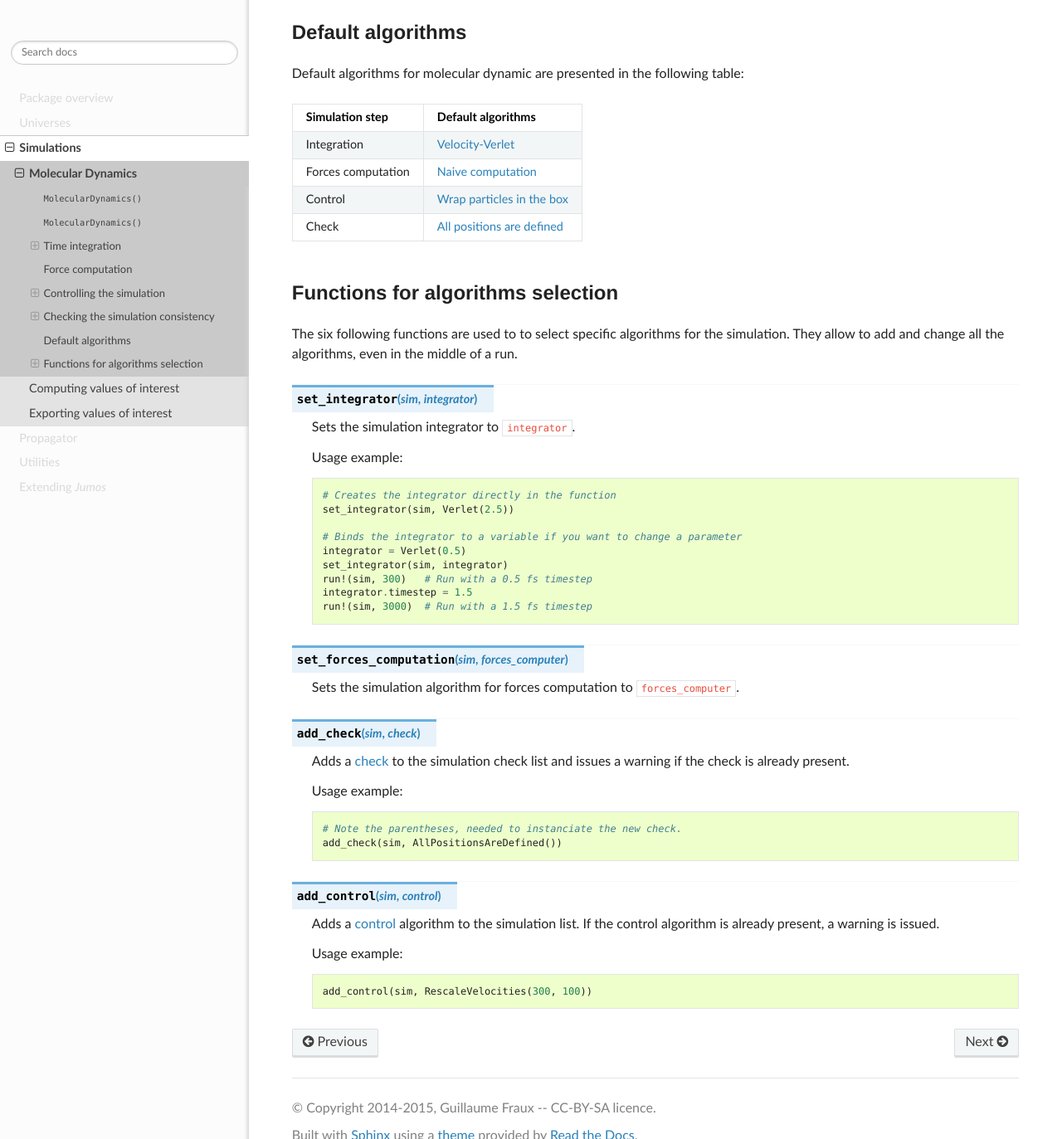
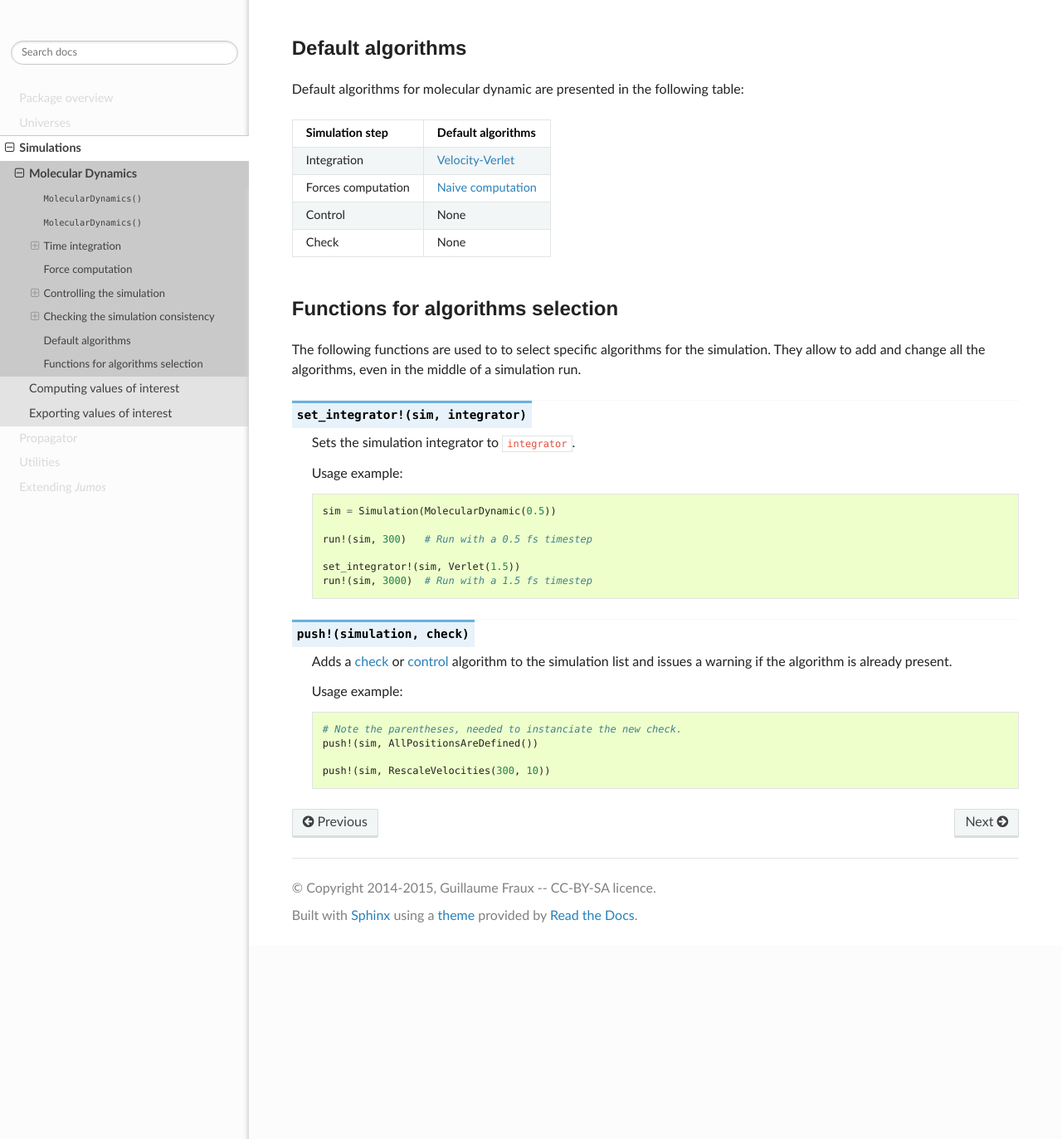
Before and after one commit to Luthaf/Jumos.jl, a Sphinx documentation site: the page built from doc/simulations/molecular-dynamics.rst, in a window 1280 px wide and 1400 px high, scrolled down 3239 px, cut to the strip 27-1400 px from the top of the window. Shown: the whole strip at 83% size. Built offline with Sphinx 7.4.7 and the Read the Docs theme 2.0.0, drawn with Linux system fonts in a browser that asks for light colours; after the commit the page ends 4406 px from its top, so only the background shows below that; some of the changed text lies outside the part shown.

Commit message:
[doc] Molecular dynamics algorithms

```diff
--- a/doc/simulations/molecular-dynamics.rst
+++ b/doc/simulations/molecular-dynamics.rst
@@ -3,23 +3,33 @@
 Molecular Dynamics
 ==================
 
-.. figure:: /_static_/img/MolecularDynamics.*
-    :alt: Flow of algorithms in MolecularDynamics propagator
-    :align: center
+The ``MolecularDynamics`` propagator performs a `molecular dynamics`_ simulation,
+using some specific algorithms. These algorithms are sumarized on the
+:ref:`fig-md-flow` figure. These algorithms are presented in this documentation
+section.
 
-    Flow of algorithms in MolecularDynamics propagator
+The ``MolecularDynamics`` type have the following constructors:
 
 .. function:: MolecularDynamics(timestep)
 
-    Creates an empty molecular dynamic simulation using a Velocity-Verlet
-    integrator with the specified timestep.
-
-    Without any :ref:`thermostat <thermostat>` or :ref:`barostat <barostat>`, this
-    performs a NVE integration of the system.
+    Creates a molecular dynamics propagator using a Velocity-Verlet integrator with
+    the specified timestep. Without any :ref:`thermostat <thermostat>` or
+    :ref:`barostat <barostat>`, this performs a NVE integration of the system.
 
 .. function:: MolecularDynamics(::Integrator)
 
-    Creates an empty simulation with the specified :ref:`integrator <type-Integrator>`.
+    Creates a ``MolecularDynamics`` propagator with the specified :ref:`integrator
+    <type-Integrator>`.
+
+.. _molecular dynamics: http://en.wikipedia.org/wiki/Molecular_dynamics
+
+.. _fig-md-flow:
+
+.. figure:: /_static_/img/MolecularDynamics.*
+    :alt: Algorithms used in MolecularDynamics propagator
+    :align: center
+
+    Algorithms used in MolecularDynamics propagator
 
 .. _type-Integrator:
 
@@ -27,10 +37,10 @@
 ----------------
 
 An integrator is an algorithm responsible for updating the positions and the
-velocities of the current :ref:`frame <type-Frame>` of the :ref:`simulation
-<type-Simulation>`.
-
-.. TODO:: how to set the integrator
+velocities of the current :ref:`frame <type-Frame>` of the :ref:`universe
+<type-Universe>`. It is represented by a subtype of the ``Integrator`` type. You can
+set  the integrator to use with your simulation using the :func:`set_integrator!`
+function.
 
 Verlet integrators
 ^^^^^^^^^^^^^^^^^^
@@ -74,11 +84,8 @@
 --------------------------
 
 While running a simulation, we often want to have control over some simulation
-parameters: the temperature, the pressure, … This is the goal of the *Control*
-algorithms.
-
-Such algorithms are subtypes of ``Control``, and can be added to a simulation
-using the :func:`add_control` function:
+parameters: the temperature, the pressure, *etc.* This is the goal of the *control*
+algorithms, all subtypes of the ``Control`` type.
 
 .. _thermostat:
 
@@ -101,12 +108,11 @@
 
     .. code-block:: julia
 
-        sim = MolecularDynamic(2.0)
+        sim = Simulation(MolecularDynamics(2.0))
 
         # This sets the temperature to 300K, with a tolerance of 50K
         thermostat = VelocityRescaleThermostat(300, 50)
-
-        add_control(sim, thermostat)
+        push!(sim, thermostat)
 
 .. jl:type:: BerendsenThermostat
 
@@ -120,19 +126,18 @@
     is :math:`1.5\ fs`, and a coupling time of :math:`200\ fs` if the timestep
     is :math:`2.0\ fs`.
 
-.. function:: BerendsenThermostat(T, [coupling])
+.. function:: BerendsenThermostat(T, [coupling = 100])
 
-    Creates a Berendsen thermostat at the temperature ``T`` with a coupling
-    parameter of ``coupling``. The default values for ``coupling`` is :math:`100`.
+    Creates a Berendsen thermostat at the temperature ``T`` with a coupling parameter
+    of ``coupling``.
 
     .. code-block:: julia
 
-        sim = MolecularDynamic(2.0)
+        sim = Simulation(MolecularDynamic(2.0))
 
         # This sets the temperature to 300K
         thermostat = BerendsenThermostat(300)
-
-        add_control(sim, thermostat)
+        push!(sim, thermostat)
 
 .. [#berendsen] H.J.C. Berendsen, *et al.* J. Chem Phys **81**, 3684 (1984); doi: 10.1063/1.448118
 
@@ -141,9 +146,8 @@
 Controlling the pressure: Barostats
 ^^^^^^^^^^^^^^^^^^^^^^^^^^^^^^^^^^^
 
-.. jl:type:: BerendsenBarostat
-
-    TODO
+Barostats provides a way to implement NPT integration. None of them is implemented
+in |Jumos| for now.
 
 Other controls
 ^^^^^^^^^^^^^^
@@ -154,8 +158,6 @@
 
     This control wraps the positions of all the particles inside the :ref:`unit
     cell <type-UnitCell>`.
-
-    This control is present by default in the molecular dynamic simulations.
 
 .. _type-Check:
 
@@ -168,7 +170,7 @@
 
 In |Jumos|, this is achieved by the ``Check`` algorithms, which are presented in
 this section. Checking algorithms can be added to a simulation by using the
-:func:`add_check` function.
+``push!`` function.
 
 Existing checks
 ^^^^^^^^^^^^^^^
@@ -203,22 +203,22 @@
 +=====================+======================================================================+
 | Integration         | :ref:`Velocity-Verlet <type-VelocityVerlet>`                         |
 +---------------------+----------------------------------------------------------------------+
-| Forces computation  | :ref:`Naive computation <type-NaiveForceComputer>`                   |
+| Forces computation  | :ref:`Naive computation <type-NaiveForces>`                          |
 +---------------------+----------------------------------------------------------------------+
-| Control             | :ref:`Wrap particles in the box <type-WrapParticles>`                |
+| Control             | None                                                                 |
 +---------------------+----------------------------------------------------------------------+
-| Check               | :ref:`All positions are defined <type-AllPositionsAreDefined>`       |
+| Check               | None                                                                 |
 +---------------------+----------------------------------------------------------------------+
 
 
 Functions for algorithms selection
 ----------------------------------
 
-The six following functions are used to to select specific algorithms for the
-simulation. They allow to add and change all the algorithms, even in the middle
-of a run.
+The following functions are used to to select specific algorithms for the simulation.
+They allow to add and change all the algorithms, even in the middle of a simulation
+run.
 
-.. function:: set_integrator(sim, integrator)
+.. function:: set_integrator!(sim, integrator)
 
     Sets the simulation integrator to ``integrator``.
 
@@ -226,39 +226,23 @@
 
     .. code-block:: julia
 
-        # Creates the integrator directly in the function
-        set_integrator(sim, Verlet(2.5))
+        sim = Simulation(MolecularDynamic(0.5))
 
-        # Binds the integrator to a variable if you want to change a parameter
-        integrator = Verlet(0.5)
-        set_integrator(sim, integrator)
         run!(sim, 300)   # Run with a 0.5 fs timestep
-        integrator.timestep = 1.5
+
+        set_integrator!(sim, Verlet(1.5))
         run!(sim, 3000)  # Run with a 1.5 fs timestep
 
-.. function:: set_forces_computation(sim, forces_computer)
+.. function:: push!(simulation, check)
 
-    Sets the simulation algorithm for forces computation to ``forces_computer``.
-
-.. function:: add_check(sim, check)
-
-    Adds a :ref:`check <type-Check>` to the simulation check list and
-    issues a warning if the check is already present.
+    Adds a :ref:`check <type-Check>` or :ref:`control <type-Control>` algorithm to
+    the simulation list and issues a warning if the algorithm is already present.
 
     Usage example:
 
     .. code-block:: julia
 
         # Note the parentheses, needed to instanciate the new check.
-        add_check(sim, AllPositionsAreDefined())
+        push!(sim, AllPositionsAreDefined())
 
-.. function:: add_control(sim, control)
-
-    Adds a :ref:`control <type-Control>` algorithm to the simulation
-    list. If the control algorithm is already present, a warning is issued.
-
-    Usage example:
-
-    .. code-block:: julia
-
-        add_control(sim, RescaleVelocities(300, 100))
+        push!(sim, RescaleVelocities(300, 10))
```
Also changed, not shown: other parts of doc/simulations/molecular-dynamics.rst (+6 -8 lines).
